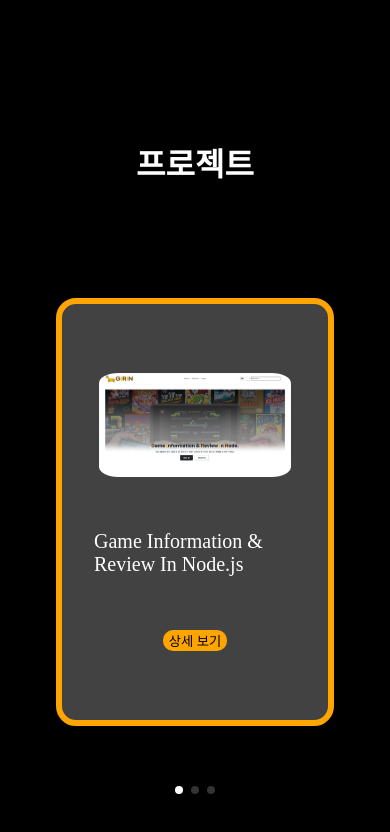
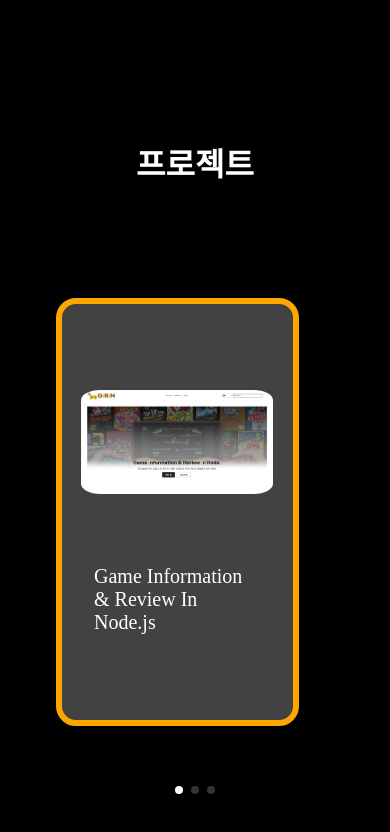
Before and after one commit to KimIHwan/Portfolio, a React (Create React App) app: page / in a window 390 px wide. Shown: the part 2583-3415 px from the top of the page. Built offline with nearby package versions, Linux system fonts and the light colour scheme; a web font is replaced by a local one.

Commit message:
Separating the Pcard from the Project & CardFlip

```diff
--- /dev/null
+++ b/src/Components/Project/PCard.css
@@ -0,0 +1,54 @@
+.Pcard{
+    display: flex;
+    flex-direction: column;
+    align-items: center;
+    justify-content: space-evenly;
+    padding: 2rem;
+    width: 32rem;
+    height: 22rem;
+    background: rgba(255, 255, 255, 0.26);
+    border: 6px solid orange;
+    box-shadow: yellow;
+    border-radius: 20px;
+    position: relative;
+    gap: 1rem;
+}
+
+/* 프로젝트 상세 */
+.Pcard card-back{
+    width: 36rem;
+    height: 26rem;
+    background: rgb(211, 162, 0, 0.7);
+    position: absolute;
+    align-items: center;
+    justify-content: center;
+    display: flex;
+    flex-direction: column;
+    gap: 1rem;
+    border-radius: 10px;
+    word-break:break-all;
+}
+
+.Pcard>img{
+    width: 32rem;
+    height: 18rem;
+    border-radius: 10%;
+
+}
+
+.Pcard>span{
+    color: white;
+}
+
+
+/* 화면이 작을 때*/
+@media screen and (max-width: 480px){
+    .Pcard{
+        width: 60%;
+
+    }
+    .Pcard>img{
+        width: 12rem;
+        height: 6.5rem;
+    }
+}
--- /dev/null
+++ b/src/Components/Project/PCard.jsx
@@ -0,0 +1,38 @@
+import React, { useState } from 'react'
+import Github from '@iconscout/react-unicons/icons/uil-github'
+import './PCard.css'
+import ReactCardFlip from 'react-card-flip'
+
+const PCard = ({proj}) => {
+    const [isFlipped, setIsFlipped] = useState(false)
+
+    function flipCard(){
+        setIsFlipped(!isFlipped)
+    }
+  return (
+    <div className="projects-item">
+        <ReactCardFlip flipDirection='horizontal' isFlipped={isFlipped}>
+            <div className="Pcard" onClick={flipCard}>
+                <img src={proj.img} alt='' />
+                <span>{proj.review}</span>
+            </div>
+            <div className='Pcard card-back' onClick={flipCard}>
+                <pre>{proj.info}</pre>
+                {proj.code ?
+                    <div className="f-icon">
+                        소스코드 : <a href={proj.code}><Github color='white' size='2rem'/></a>
+                    </div>
+                        :null
+                        // 깃허브 링크가 없을 경우
+                }
+
+            </div>
+
+
+
+        </ReactCardFlip>
+    </div>
+  )
+}
+
+export default PCard
--- a/src/Components/Project/Project.jsx
+++ b/src/Components/Project/Project.jsx
@@ -1,4 +1,4 @@
-import React, { useState } from 'react'
+import React from 'react'
 import './Project.css'
 import GIRIN from '../../img/GIRIN.png'
 import ForestSeven from '../../img/ForestSeven.PNG'
@@ -7,12 +7,9 @@ import { Swiper, SwiperSlide } from "swiper/react";
 import { Pagination } from 'swiper/modules';
 import 'swiper/css/pagination'
 import 'swiper/css'
-import Github from '@iconscout/react-unicons/icons/uil-github'
-
+import PCard from './PCard'
 
 const Project = () => {
-  //상세 페이지 열고 닫기
-  let [desc, setDesc] = useState(false)
 
   const clients =[
     {
@@ -46,30 +43,10 @@ const Project = () => {
           pagination={{clickable: true}} //버튼 클릭 가능
           loop={true} // 마지막 슬라이드에서 슬라이드하면 첫번째로
         >
-          {clients.map((client, index, code, info) => {
+          {clients.map((client, index) => {
             return(
               <SwiperSlide key={index}>
-                <div
-                  className="project">
-                  <img src={client.img} alt='' />
-                  <span>{client.review}</span>
-                  <button className='more' onClick={()=> {setDesc(!desc)}}>상세 보기</button>
-                  {/* 버튼 누르면 상세 정보 & 상세 창 누르면 사라짐*/}
-                  {desc &&
-                    <div className='pdesc'
-                      onClick={()=> {setDesc(!desc)}}>
-                      <pre>{client.info}</pre>
-                      {client.code ?
-                        <div className="f-icon">
-                          소스코드 : <a href={client.code}><Github color='white' size='2rem'/></a>
-                        </div> :
-                          null
-                        // 깃허브 링크가 없을 경우
-                      }
-                    </div>
-                  }
-
-                </div>
+                <PCard proj={client} />
               </SwiperSlide>
             )
           })}
```
